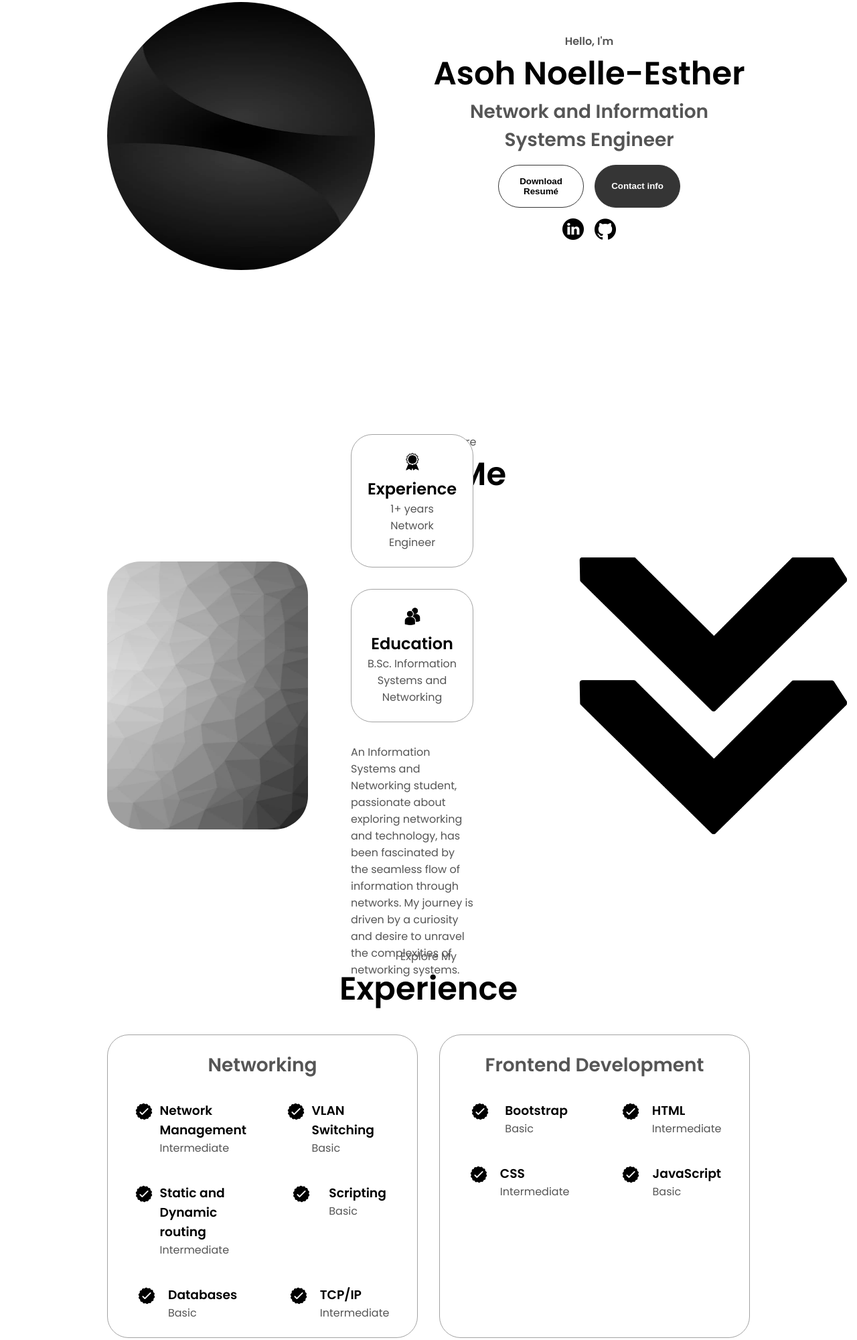
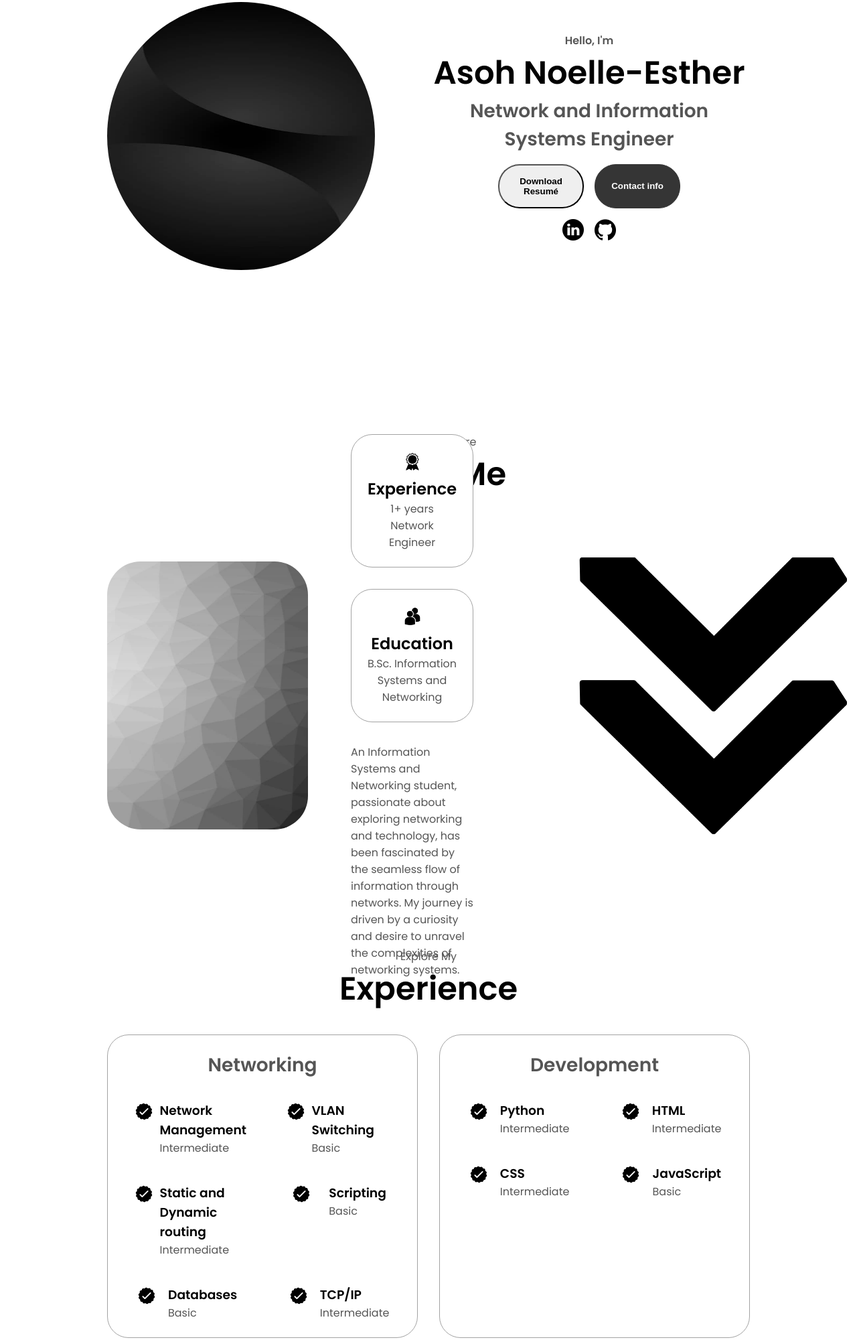
Before and after one commit to AsohN-E/html-css-js-bootstrap-portfolio, a plain HTML site: page index.html in a window 1280 px wide. Shown: the part 281-2281 px from the top of the page at 67% size. Drawn offline with Linux system fonts and the light colour scheme.

```diff
--- a/index.html
+++ b/index.html
@@ -162,7 +162,7 @@
           </div>
         </div>
         <div class="details-container">
-          <h2 class="experience-sub-title">Frontend Development</h2>
+          <h2 class="experience-sub-title">Development</h2>
           <div class="article-container">
             <article>
               <img
@@ -171,8 +171,8 @@
                 class="icon"
               />
               <div>
-                <h3>Bootstrap</h3>
-                <p>Basic</p>
+                <h3>Python</h3>
+                <p>Intermediate</p>
               </div>
             </article>
             <article>
--- a/style.css
+++ b/style.css
@@ -235,18 +235,15 @@ section {
   border-radius: 2rem;
 }
 
-.btn-color-1,
-.btn-color-2 {
+.btn-color-1 {
   border: rgb(53, 53, 53) 0.1rem solid;
 }
 
-.btn-color-1:hover,
-.btn-color-2:hover {
+.btn-color-1:hover {
   cursor: pointer;
 }
 
-.btn-color-1,
-.btn-color-2:hover {
+.btn-color-1{
   background: rgb(53, 53, 53);
   color: white;
 }
@@ -255,13 +252,6 @@ section {
   background: rgb(0, 0, 0);
 }
 
-.btn-color-2 {
-  background: none;
-}
-
-.btn-color-2:hover {
-  border: rgb(255, 255, 255) 0.1rem solid;
-}
 
 .btn-container {
   gap: 1rem;
```
